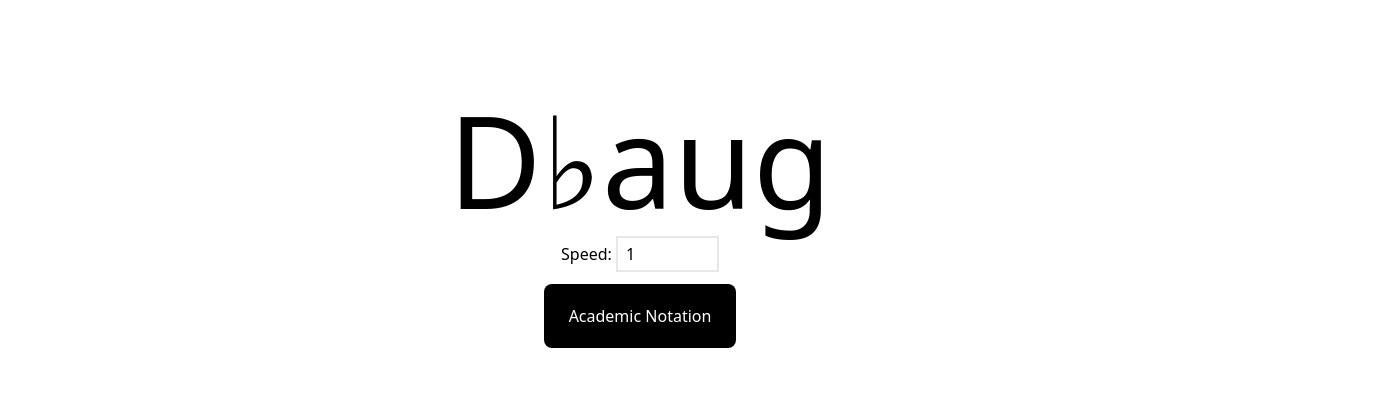
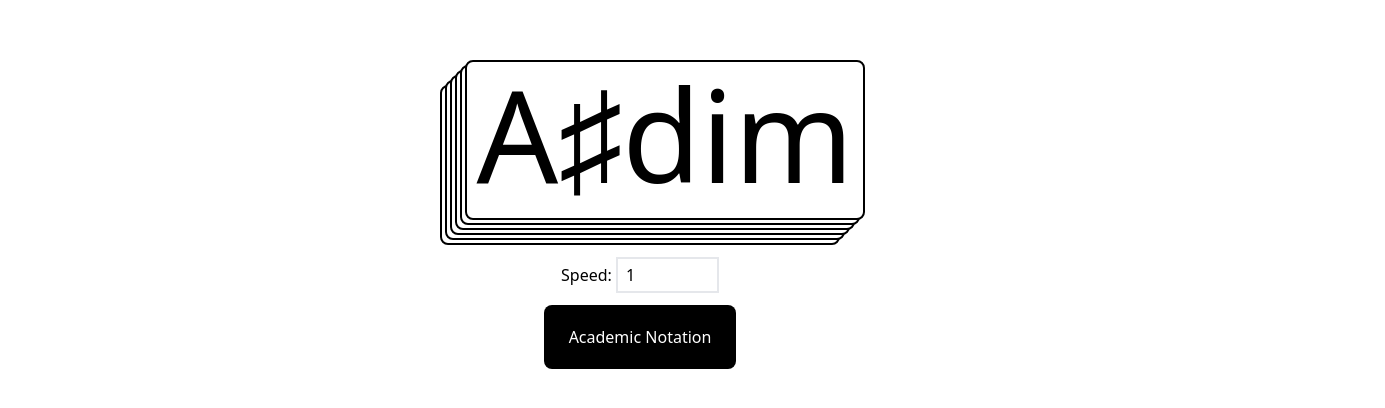
Before and after one commit to windbelike/Chord, a Next.js app: page / in a window 1280 px wide. Shown: the part 178-586 px from the top of the page, 1385 px wide, since content can reach past the window. Built offline with nearby package versions, Linux system fonts and the light colour scheme.

Commit message:
add stacking card animation

```diff
--- a/src/app/page.js
+++ b/src/app/page.js
@@ -11,7 +11,8 @@ export default function Home () {
   const [speed, setSpeed] = useState(1) // speed by seconds
   const [simpleMode, setSimpleMode] = useState(false) // mode status
   const modeName = simpleMode ? 'Simple Notation' : 'Academic Notation'
-  const [chordQueue, setChordQueue] = useState(['Cmaj'])
+  const [chordQueue, setChordQueue] = useState([])
+  console.log('Home rendering, chordQueue: ' + chordQueue)
 
   useEffect(() => {
     let safeSpeed = speed
@@ -19,10 +20,20 @@ export default function Home () {
       safeSpeed = 1
     }
     const interval = setInterval(() => {
-      setChord(getRandomChord({ simpleMode }))
+      // const randomChord = getRandomChord({ simpleMode })
+      // setChord(randomChord)
+      // dequeue
+      // const head = chordQueue.shift()
+      // console.log('queue head: ' + head)
+      makeNextChordAsShowen(chordQueue)
+      if (checkIfAllChordsIsShowen(chordQueue)) {
+        setChordQueue(getTenRamdonChordsWithState({ simpleMode }))
+      } else {
+        setChordQueue([...chordQueue])
+      }
     }, safeSpeed * 1000)
     return () => clearInterval(interval)
-  }, [speed, simpleMode])
+  }, [speed, simpleMode, chordQueue])
 
   function onSpeedChange (e) {
     if (isNaN(e.target.value)) {
@@ -34,10 +45,24 @@ export default function Home () {
   return (
     <div className='' >
       <div className='h-screen w-screen flex flex-col justify-center items-center'>
-        <div className='flex'>
-          <div className='text-7xl lg:text-9xl'>
-            {chord}
-          </div>
+        <div className='flex relative w-[400px] h-[170px]'>
+          {
+            chordQueue.map((chordWithState, index) => {
+              return (
+                <div key={index} className='rounded-lg text-center text-7xl lg:text-9xl absolute bg-white border-2 border-black
+                w-[400px] h-[160px] p-2
+                ' style={{
+                  left: `${index * 5}px`,
+                  bottom: `${index * 5}px`,
+                  opacity: chordWithState.showen ? 0 : 1,
+                  transitionDuration: '500ms',
+                  translate: chordWithState.showen ? '500px' : '0px'
+                }}>
+                  {chordWithState.chord}
+                </div>
+              )
+            })
+          }
         </div>
         <div className='flex items-center m-3'>
           <span>Speed:&nbsp;</span>
@@ -49,6 +74,35 @@ export default function Home () {
   )
 }
 
+function makeNextChordAsShowen (chordList) {
+  for (let i = chordList.length - 1; i >= 0; i--) {
+    if (!chordList[i].showen) {
+      chordList[i].showen = true
+      return
+    }
+  }
+}
+
+function checkIfAllChordsIsShowen (chordList) {
+  for (let i = 0; i < chordList.length; i++) {
+    if (!chordList[i].showen) {
+      return false
+    }
+  }
+  return true
+}
+
+function getTenRamdonChordsWithState ({ simpleMode }) {
+  const result = []
+  for (let i = 0; i < 10; i++) {
+    result.push({
+      chord: getRandomChord({ simpleMode }),
+      showen: false
+    })
+  }
+  return result
+}
+
 // get a random chord
 function getRandomChord ({ simpleMode }) {
   // console.log("getRandomChord simpleMode:"+ simpleMode)
@@ -57,6 +111,7 @@ function getRandomChord ({ simpleMode }) {
   const randomIndex = Math.floor(Math.random() * chordNotations.length)
   return chordNotations[randomIndex]
 }
+
 function buillAllChordsNotation ({ simpleMode }) {
   // console.log("buillAllChordsNotation simpleMode:" + simpleMode)
   // const parseChord = chordParserFactory();
```
Also changed, not shown: 1 other file (tests, documents, lock files or other folders).
